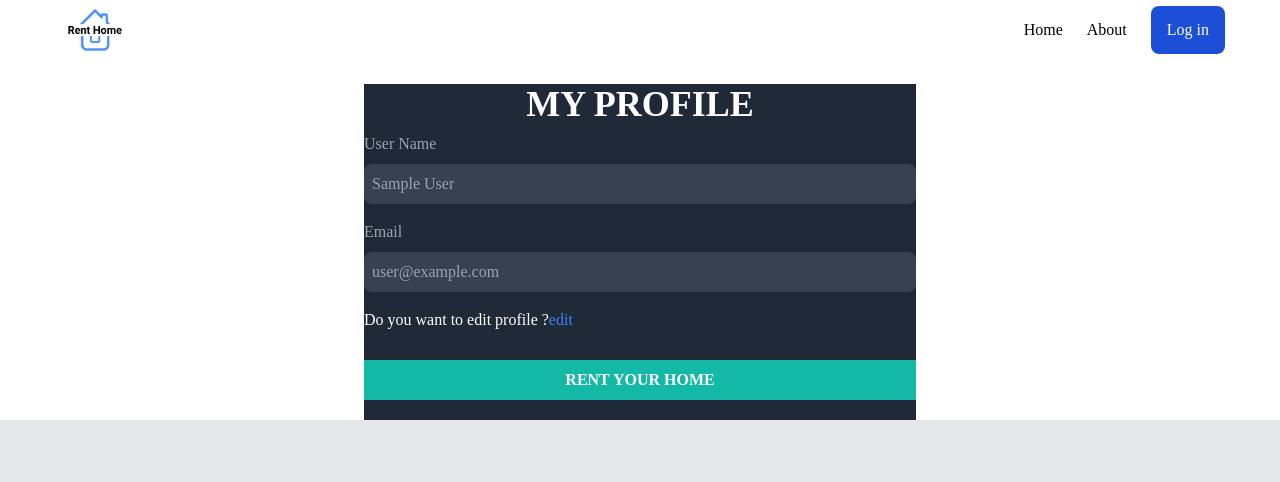
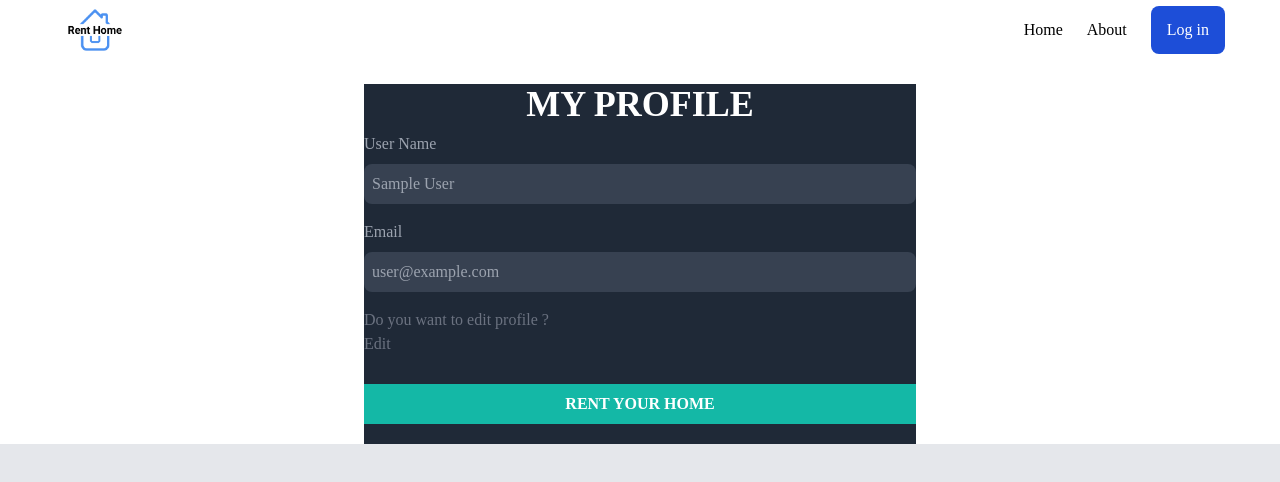
Before and after one commit to VuHuong511/Rent_house_FinalProject, a React (Create React App) app: page /profile in a window 1280 px wide. Shown: the top 482 px of the page. Built offline with nearby package versions, Linux system fonts and the light colour scheme; no server answers; sample sign-in values are in the browser's storage.

Commit message:
edit profile

```diff
--- a/src/components/OAuth.js
+++ b/src/components/OAuth.js
@@ -25,7 +25,7 @@ export default function OAuth() {
           timestamp: serverTimestamp(),
         });
       }
-      navigate("/login");
+      navigate("/");
     } catch (error) {
       toast.error("Could not authorize with Google");
       console.log(error);
--- a/src/pages/LogIn.js
+++ b/src/pages/LogIn.js
@@ -5,6 +5,7 @@ import { Link, useNavigate } from "react-router-dom";
 import login from "../assets/img/login.jpg";
 import { signInWithEmailAndPassword, getAuth  } from "firebase/auth";
 import {toast } from "react-toastify"
+import OAuth from "../components/OAuth";
 
 export default function LogIn() {
 
@@ -97,22 +98,18 @@ export default function LogIn() {
               </Link>
             </p>
           </div>
-          <div
+          {/* <div
             className="flex items-center my-4 before:border-t
           before:flex-1 before:border-gray-300 after:border-gray-300
           after:border-t after:flex-1
           after:border-gray-300"
           >
             <p className="text-center text-white font-semibold mx-4">OR</p>
-          </div>
-          <button className="w-full my-5 py-2 bg-red-500">
-            <FcGoogle className="text-2xl bg-white rounded-full mr-2" />
-            CONTINUE WITH GOOGLE
-          </button>
+          </div> */}
+
+          <OAuth />
       </div>
       </form>
-
-
     </div>
   );
 }
--- a/src/pages/Profile.js
+++ b/src/pages/Profile.js
@@ -1,17 +1,44 @@
-import { getAuth } from "firebase/auth";
-import { Input } from "postcss";
+import { getAuth, updateProfile } from "firebase/auth";
+import { doc, updateDoc } from "firebase/firestore";
 import React,  { useState } from "react";
-import { Form, Link } from "react-router-dom";
-import OAuth from "../components/OAuth";
+import {  db } from "../firebase";
+import { toast } from "react-toastify";
 
 
 export default function Profile() {
+  const [changeProfile, setChangeProfile] = useState(false);
   const auth = getAuth();
+
   const [formData, setFormData] = useState({
     name: auth.currentUser.displayName,
     email: auth.currentUser.email,
   });
   const {name, email} = formData;
+  function onChange(e){
+    setFormData((prevState) => ({
+      ...prevState,
+      [e.target.id]: e.target.value,
+    }));
+  }
+
+    async function onsubmit(){
+    try{
+      if(auth.currentUser.displayName !== name){
+        //update display name in firebase auth
+        await updateProfile(auth.currentUser,{displayName:name,
+        });
+        //update the name in store
+        const docRef = doc(db,"users", auth.currentUser.uid)
+        await updateDoc(docRef,{
+          name
+        });
+      }
+      toast.success("profile updated successfully")
+    }catch(error){
+      toast.error("Could not update the profile")
+    }
+
+  }
   return (
 
 
@@ -30,6 +57,8 @@ export default function Profile() {
               type="text"
               id="name"
               value={name}
+              disabled={!changeProfile}
+              onChange= {onChange}
               />
           </div>
           <div className="flex flex-col text-gray-400 py-2">
@@ -44,11 +73,13 @@ export default function Profile() {
           </div>
 
           <div className="flex justify-between text-gray-500 py-2">
-            <p className="text-white">
+            <p className="text-blue">
               Do you want to edit profile ?
-              <Link className="text-blue-500" to="/login">
-                edit
-              </Link>
+              <div onClick={() => {changeProfile && onsubmit()
+               setChangeProfile((prevState) => !prevState )}}
+              >
+                {changeProfile ? "Change": "Edit"}
+              </div>
             </p>
           </div>
           <button className="w-full my-5 py-2 bg-teal-500 text-white font-bold">
--- a/src/pages/Register.js
+++ b/src/pages/Register.js
@@ -111,7 +111,7 @@ export default function Register() {
           <button className="w-full my-5 py-2 bg-teal-500 text-white font-bold">
             REGISTER
           </button>
-          <OAuth />
+
         </div>
       </form>
     </div>
```
